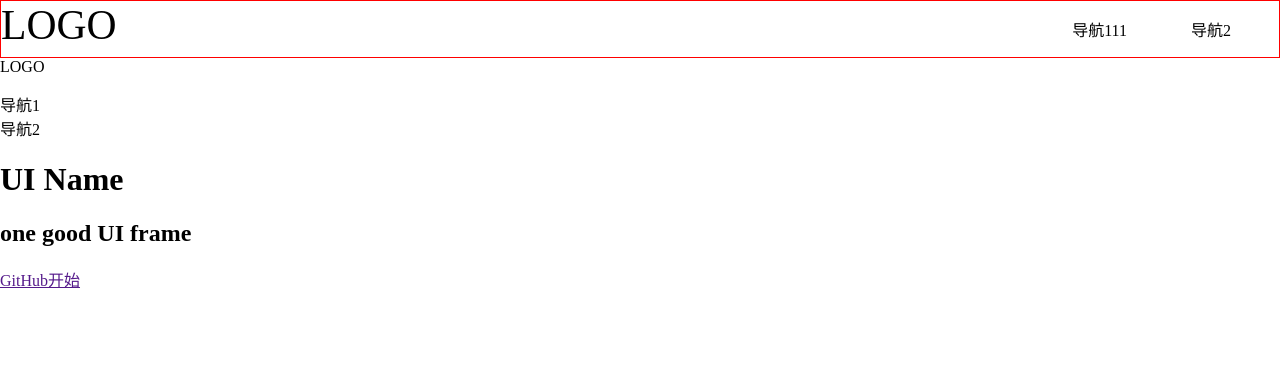
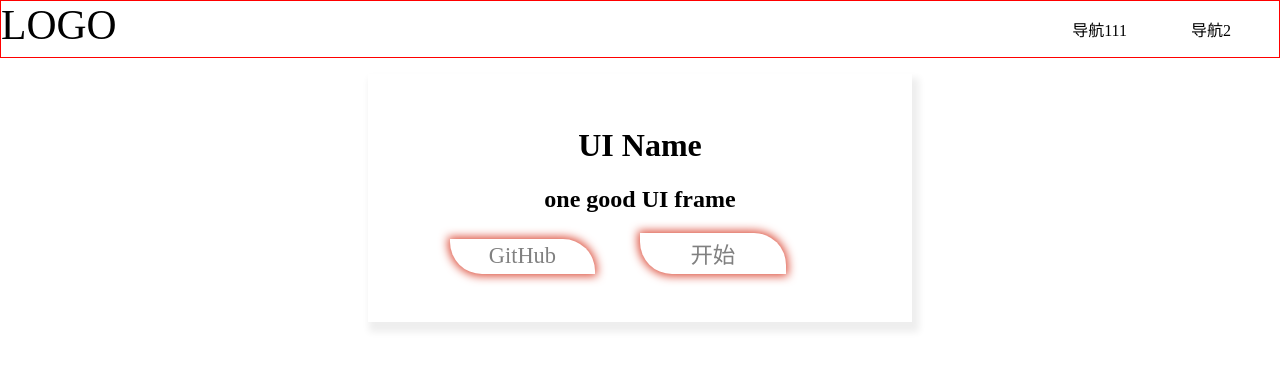
Before and after one commit to lookguy/holpflyUI, a Vue app in the folder hopefly/: page /#/ in a window 1280 px wide. Shown: the top 368 px of the page. Built offline with nearby package versions, Linux system fonts and the light colour scheme.

Commit message:
home 页面OK

```diff
--- a/hopefly/src/views/home.vue
+++ b/hopefly/src/views/home.vue
@@ -1,19 +1,12 @@
 <template>
-  <Topnav />
   <div>
-    <div class="topNav">
-      <div class="logo">LOGO</div>
-      <ul class="menu">
-        <li>导航1</li>
-        <li>导航2</li>
-      </ul>
-    </div>
+    <Topnav />
     <div class="banner">
       <h1>UI Name</h1>
       <h2>one good UI frame</h2>
       <p class="actions">
-        <a href="">GitHub</a>
-        <a href="">开始</a>
+        <a class="btn" href="https://github.com/lookguy">GitHub</a>
+        <router-link class="btn" to="/doc">开始</router-link>
       </p>
     </div>
   </div>
@@ -26,3 +19,26 @@ export default {
   },
 };
 </script>
+<style lang="scss" scoped>
+.banner {
+  width: 40%;
+  box-shadow: 4px 7px 7px 3px #eee;
+  margin: 1rem auto;
+  text-align: center;
+  padding: 2rem 1rem;
+  .actions {
+    width: 100%;
+    .btn {
+      min-width: 5em;
+      display: inline-block;
+      padding: 0.2em 0.75em;
+      font-size: 1.4rem;
+      box-shadow: 0 0 10px 2px rgb(219, 73, 54);
+      margin-right: 2em;
+      color: grey;
+      text-decoration: none;
+      border-radius: 0 2rem;
+    }
+  }
+}
+</style>
```
